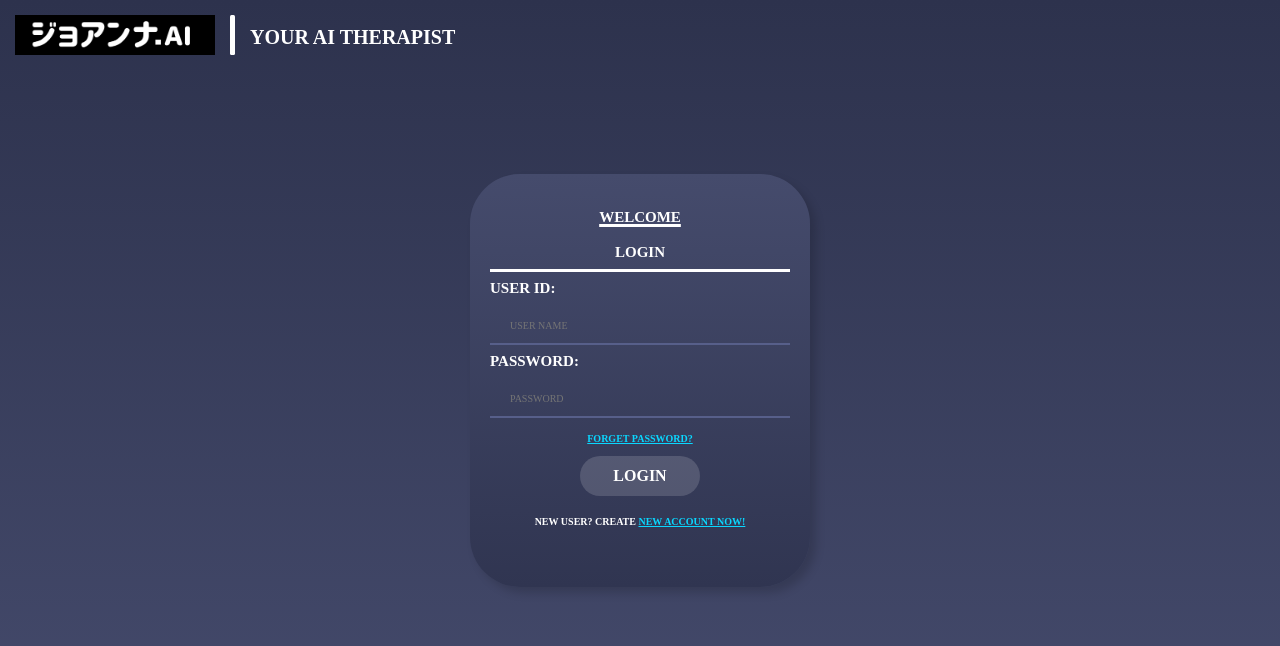
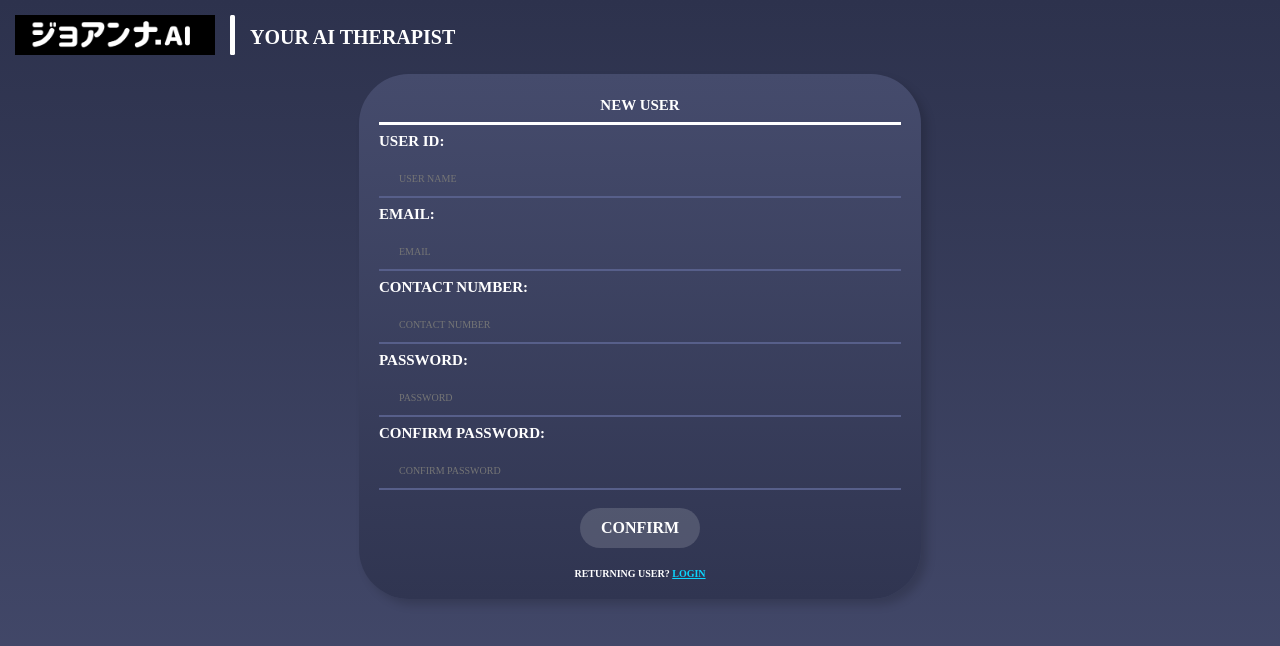
Before and after one commit to hadiabid98/Emily-FYP, a React (Create React App) app: page / in a window 1280 px wide. Shown: the top 646 px of the page. Built offline with nearby package versions, Linux system fonts and the light colour scheme; a web font is replaced by a local one.

Commit message:
Signup Completed

```diff
--- a/src/App.js
+++ b/src/App.js
@@ -1,11 +1,11 @@
 
 import './Stylesheet.css'
-import Login from './components/Login'
+import Signup from './Components/Sign-up.js'
 
 function App() {
   return (
     <div className="div">
-      <Login/>
+      <Signup />
     </div>
   );
 }
--- a/src/Components/Login.js
+++ b/src/Components/Login.js
@@ -7,7 +7,7 @@ function Login() {
     const [getPassword, setPassword] = useState("");
 
     return (
-        <div className="division" >
+        <div className="div" >
             <Header/>
             <div className="dialog_box_login">
                 <p className="welcome">WELCOME</p>
--- /dev/null
+++ b/src/Components/Sign-up.js
@@ -0,0 +1,49 @@
+import React, { useState } from 'react';
+import '../Stylesheet.css';
+import Header from './Header';
+function Signup() {
+
+    const [getid, setid] = useState("");
+    const [getEmail, setEmail] = useState("");
+    const [getContact, setContact] = useState("");
+    const [getPassword, setPassword] = useState("");
+    const [getConfirmPassword, setConfirmPassword] = useState("");
+
+
+    return (
+        <div className="div" >
+            <Header/>
+            <div className="dialog_box_signup">
+                <span className="title">NEW USER</span>
+                <hr id='hr'></hr>
+                <label className='label'>USER ID:</label>
+                <br></br>
+                <input className='inp_box'placeholder="USER NAME"  type='text' value={getid} onChange={(data) => { setid(data.target.value) }} />
+                <br></br>
+                <label className='label'>EMAIL:</label>
+                <br></br>
+                <input className='inp_box'placeholder="EMAIL"  type='email' value={getEmail} onChange={(data) => { setEmail(data.target.value) }} />
+                <br></br>
+                <label className='label'>CONTACT NUMBER:</label>
+                <br></br>
+                <input className='inp_box'placeholder="CONTACT NUMBER"  type='text' pattern="03[0-9]{9}" value={getContact} onChange={(data) => { setContact(data.target.value) }} />
+                <br></br>
+                <label className='label'>PASSWORD:</label>
+                <br></br>
+                <input className='inp_box' placeholder="PASSWORD" type='password' value={getPassword} onChange={(data) => { setPassword(data.target.value)}} />
+                <br></br>
+                <label className='label'>CONFIRM PASSWORD:</label>
+                <br></br>
+                <input className='inp_box' placeholder="CONFIRM PASSWORD" type='password' value={getConfirmPassword} onChange={(data) => { setConfirmPassword(data.target.value)}} />
+
+                <input type='submit' value="CONFIRM" onClick={() => alert('Successfully Signed-Up')} />
+                <br></br>
+                <div className='small_font' id='txt'>
+                    RETURNING USER? <a className='txt_hyperlink' href="#">LOGIN <span></span></a>
+                </div>
+
+            </div>
+        </div>
+    )
+}
+export default Signup;
--- a/src/Stylesheet.css
+++ b/src/Stylesheet.css
@@ -2,7 +2,7 @@
     font-family: Corporate Logo Rounded;
     src: url(./assets/Corporate-Logo-Rounded.ttf);
 }
-  .division{
+  .div{
     position: fixed;
     width: 100%;
     height: 100%;
@@ -155,6 +155,6 @@
     background: linear-gradient(#454b6c 0%, #303551 100%);
     box-shadow: 6px 6px 10px rgba(0, 0, 0, 0.16);
     padding: 20px;
-    margin: 100px auto;
+    margin:  auto;
     position:relative;
 }
```
Also changed, not shown: src/Components/UserProfile.js (added).
